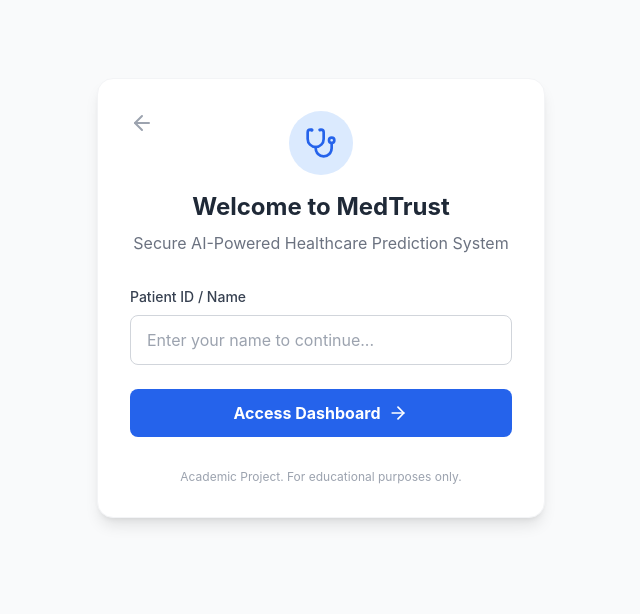
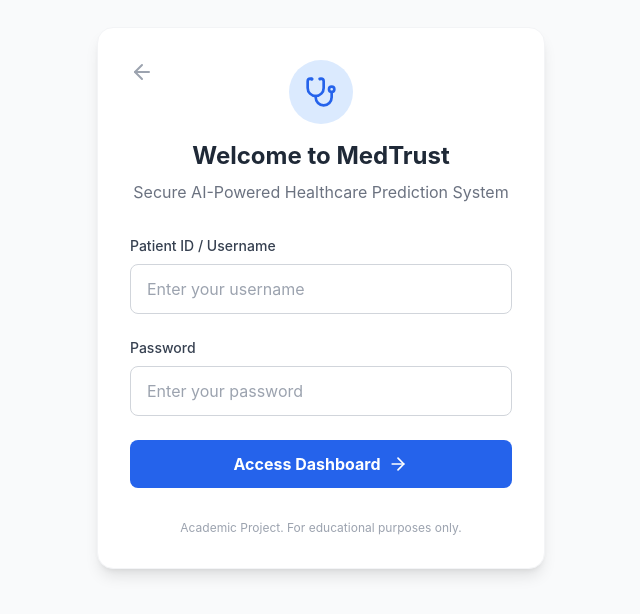
Before and after one commit to samiiksha2007/MedTrust-dashboard, a React (Vite) app: page /#/login in a window 1280 px wide. Shown: the part 102-716 px from the top of the page, without its empty margins (319-959 px from the left). Built offline with nearby package versions, Linux system fonts and the light colour scheme.

Commit message:
Username password updation

```diff
--- a/src/context/AuthContext.jsx
+++ b/src/context/AuthContext.jsx
@@ -7,7 +7,7 @@ export const AuthProvider = ({ children }) => {
     const [user, setUser] = useState(JSON.parse(localStorage.getItem('user')) || null);
 
     // Login function - Mock implementation for now
-    const login = (username) => {
+    const login = (username, password) => {
         // In real app, this would verify with backend
         const fakeUser = { id: 1, username, role: 'patient' };
         setUser(fakeUser);
--- a/src/pages/Login.jsx
+++ b/src/pages/Login.jsx
@@ -5,13 +5,14 @@ import { Stethoscope, ArrowRight, ArrowLeft } from 'lucide-react';
 
 const Login = () => {
     const [username, setUsername] = useState('');
+    const [password, setPassword] = useState('');
     const { login } = useAuth();
     const navigate = useNavigate();
 
     const handleSubmit = (e) => {
         e.preventDefault();
-        if (username.trim()) {
-            login(username);
+        if (username.trim() && password.trim()) {
+            login(username, password);
             navigate('/dashboard');
         }
     };
@@ -39,7 +40,7 @@ const Login = () => {
                 <form onSubmit={handleSubmit} className="space-y-6">
                     <div>
                         <label htmlFor="username" className="block text-sm font-medium text-gray-700 mb-2">
-                            Patient ID / Name
+                            Patient ID / Username
                         </label>
                         <input
                             type="text"
@@ -47,7 +48,22 @@ const Login = () => {
                             value={username}
                             onChange={(e) => setUsername(e.target.value)}
                             className="w-full px-4 py-3 rounded-lg border border-gray-300 focus:ring-2 focus:ring-blue-500 focus:border-blue-500 outline-none transition-all"
-                            placeholder="Enter your name to continue..."
+                            placeholder="Enter your username"
+                            required
+                        />
+                    </div>
+
+                    <div>
+                        <label htmlFor="password" className="block text-sm font-medium text-gray-700 mb-2">
+                            Password
+                        </label>
+                        <input
+                            type="password"
+                            id="password"
+                            value={password}
+                            onChange={(e) => setPassword(e.target.value)}
+                            className="w-full px-4 py-3 rounded-lg border border-gray-300 focus:ring-2 focus:ring-blue-500 focus:border-blue-500 outline-none transition-all"
+                            placeholder="Enter your password"
                             required
                         />
                     </div>
```
Also changed, not shown: output.txt (added).
